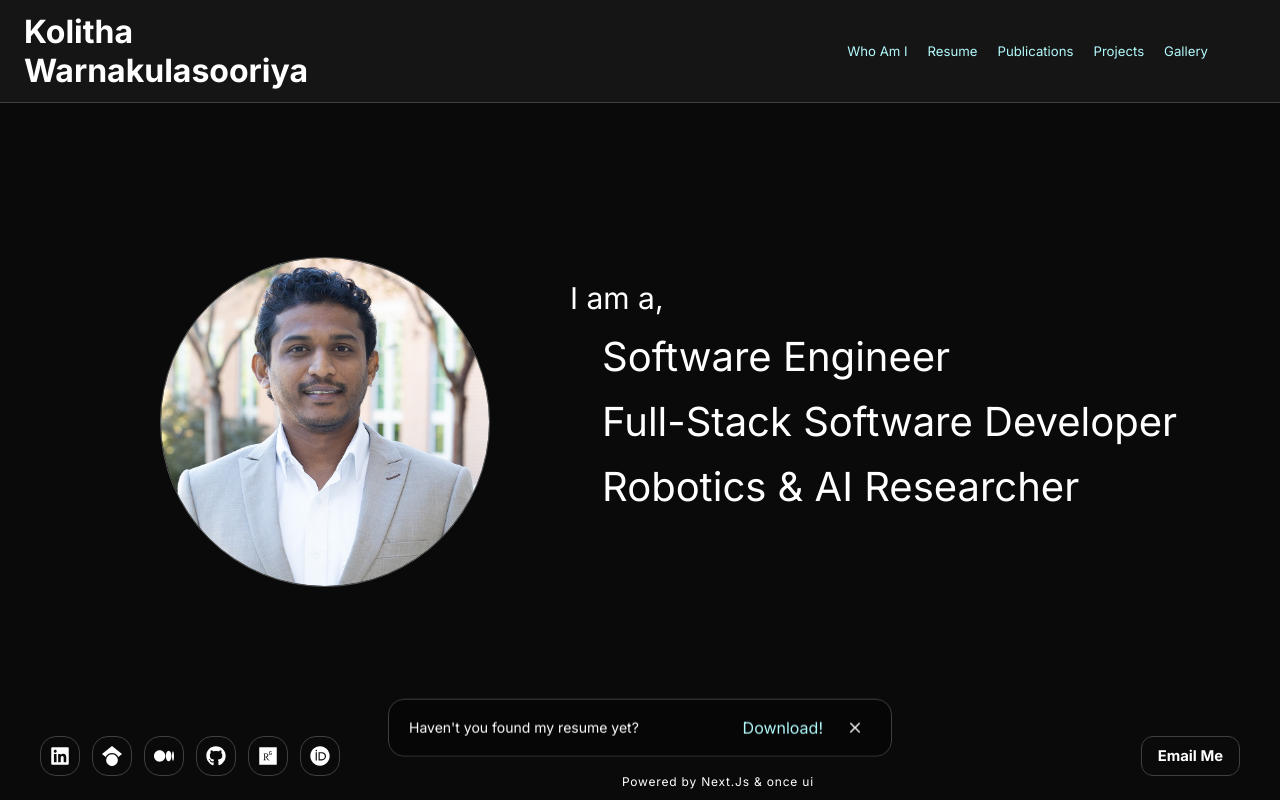
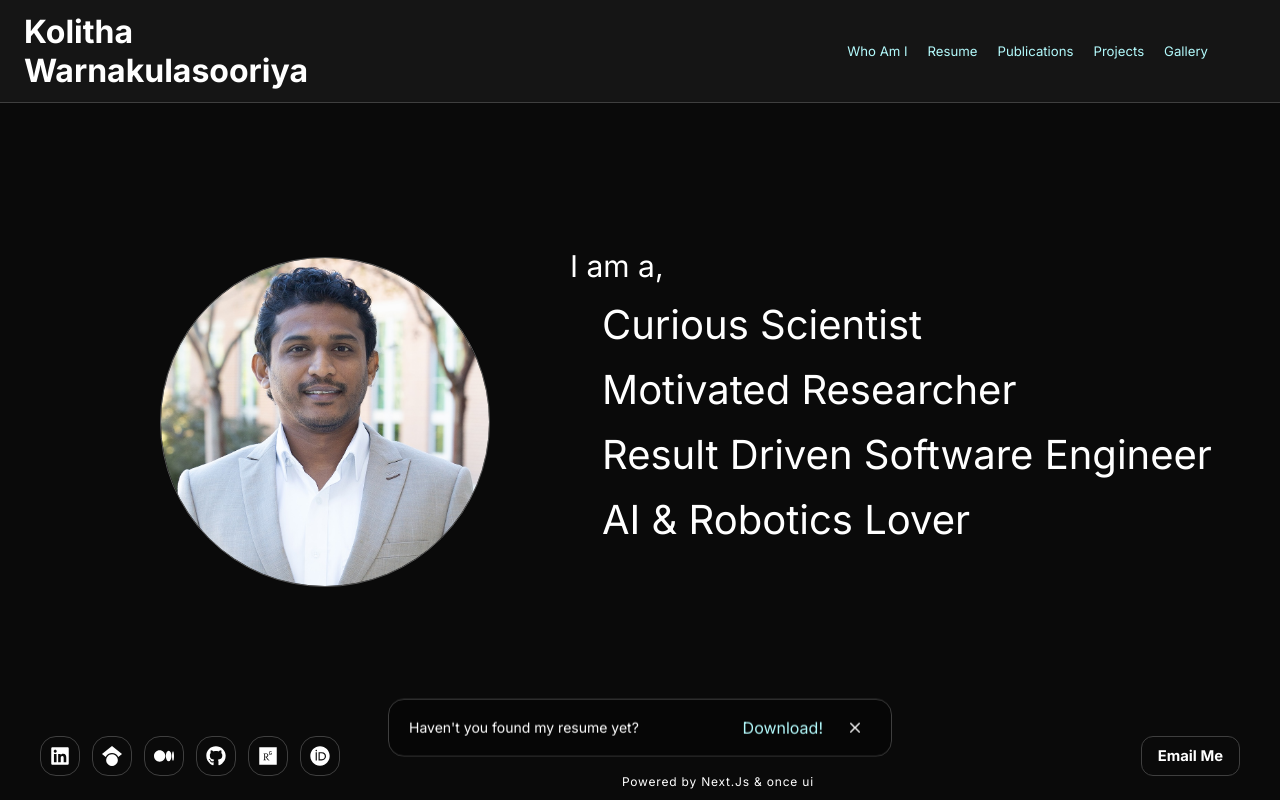
Before and after one commit to kolithawarnakulasooriya/kolithawarnakulasooriya.github.io, a Next.js app: page / in a window 1280 px wide. Built offline with nearby package versions, Linux system fonts and the light colour scheme.

Commit message:
Update page.tsx

```diff
--- a/src/app/page.tsx
+++ b/src/app/page.tsx
@@ -61,9 +61,10 @@ export default function Home() {
 					justifyContent='flex-start'
 					paddingLeft='32'
 				>
-					<InfoBox text='Software Engineer' fontSize={40} />
-					<InfoBox text='Full-Stack Software Developer' fontSize={40} />
-					<InfoBox text='Robotics & AI Researcher' fontSize={40} />
+					<InfoBox text='Curious Scientist' fontSize={40} />
+					<InfoBox text='Motivated Researcher' fontSize={40} />
+					<InfoBox text='Result Driven Software Engineer' fontSize={40} />
+					<InfoBox text='AI & Robotics Lover' fontSize={40} />
 				</Flex>
 			</Flex>
 		</Flex>
```
